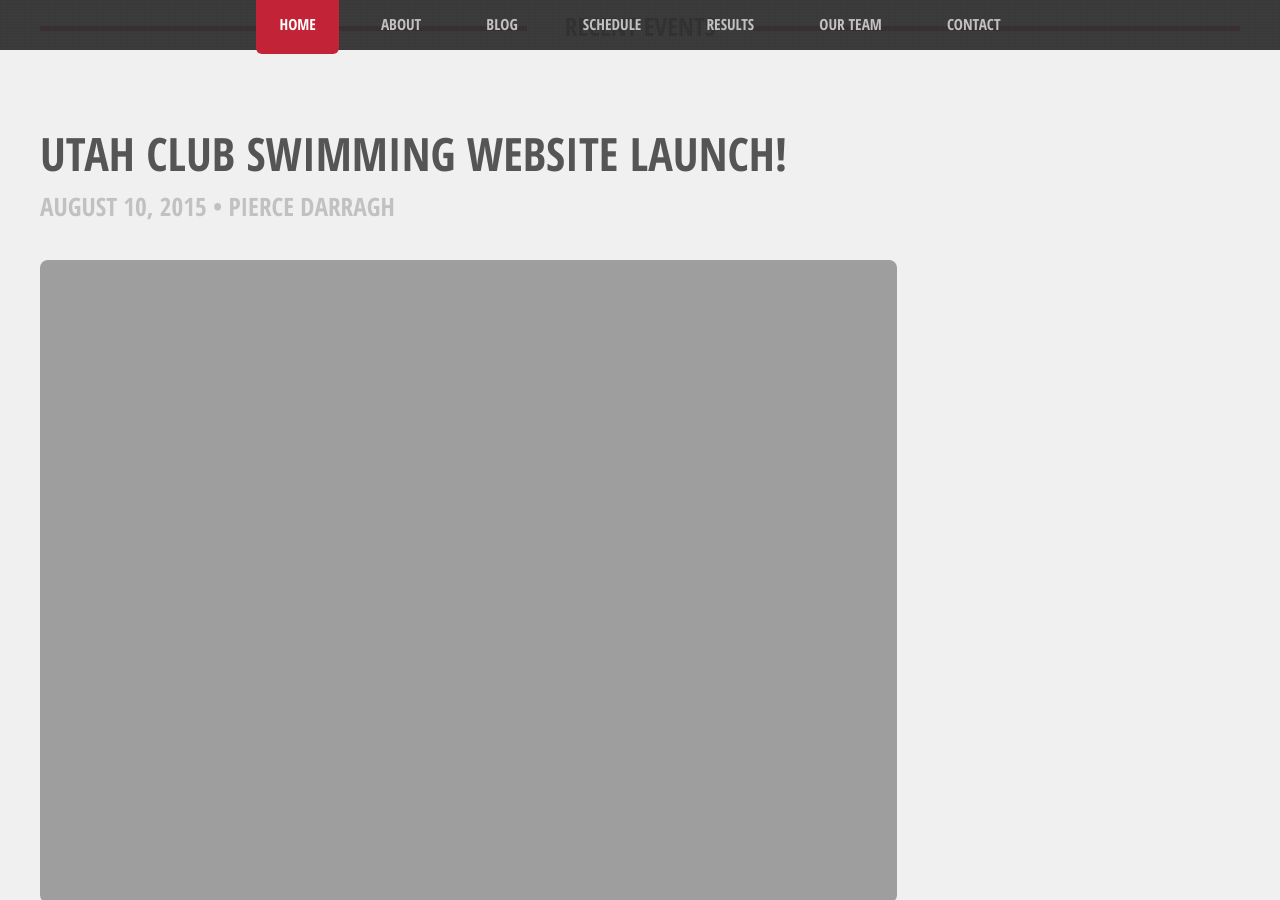
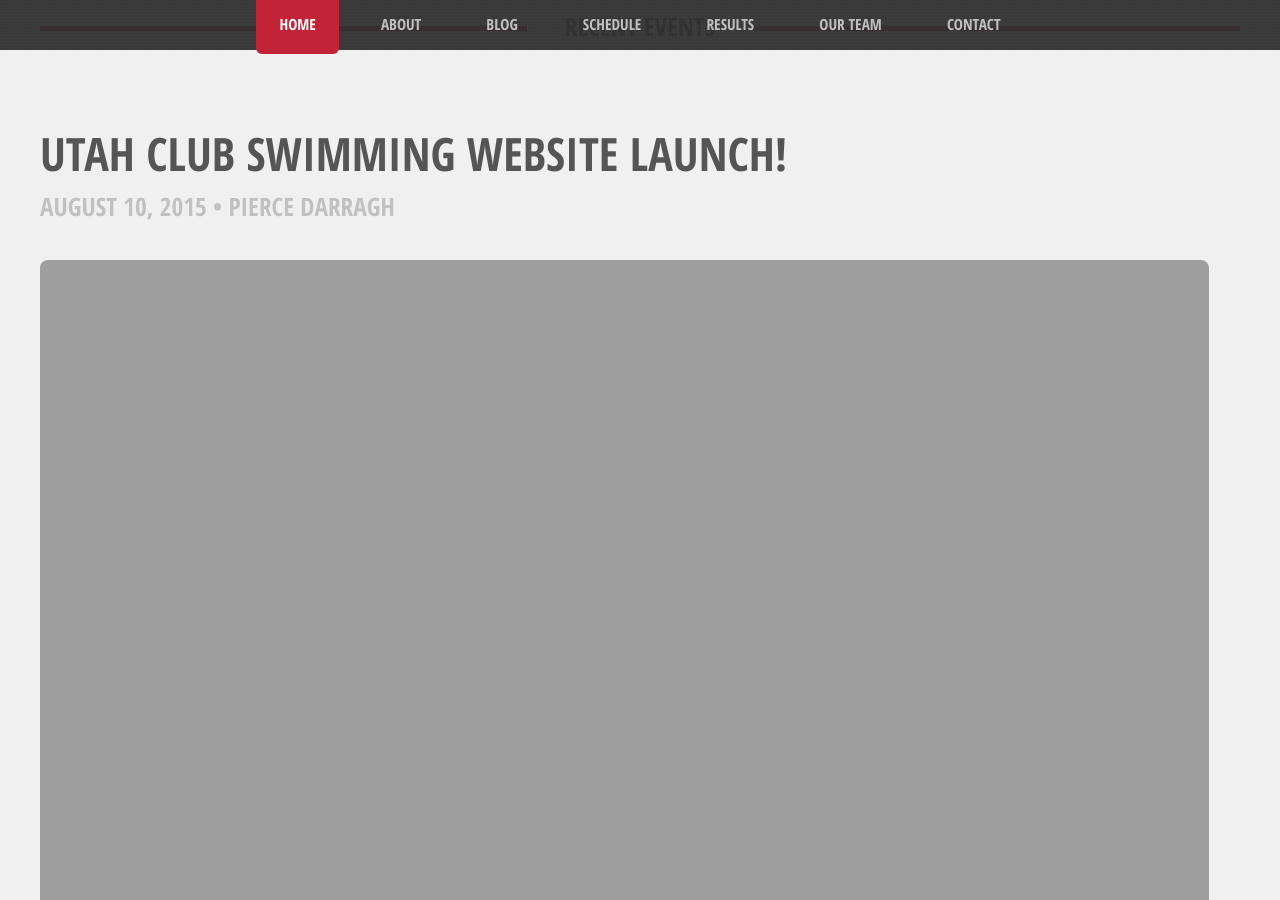
Before and after one commit to utahclubswimming/utahclubswimming.github.io, a Jekyll site: the page built from index.html, in a window 1280 px wide and 900 px high, scrolled down 994 px. Built offline with Jekyll 4.4.1, drawn with Linux system fonts in a browser that asks for light colours.

Commit message:
Fixed home display
Now when there’s only one post, it’ll scale up to look better. Not
terribly important, but it makes me feel better.

```diff
--- a/index.html
+++ b/index.html
@@ -12,7 +12,11 @@ permalink: /
                 <div>
                     <div class="row">
                         {% assign featured_post = site.posts | first %}
+                        {% if site.posts.size == 1 %}
+                        <div class="12u">
+                        {% else %}
                         <div class="9u 12u(mobile)">
+                        {% endif %}
                             <div class="content content-left">
                                 <article class="box post">
                                     <header>
```
